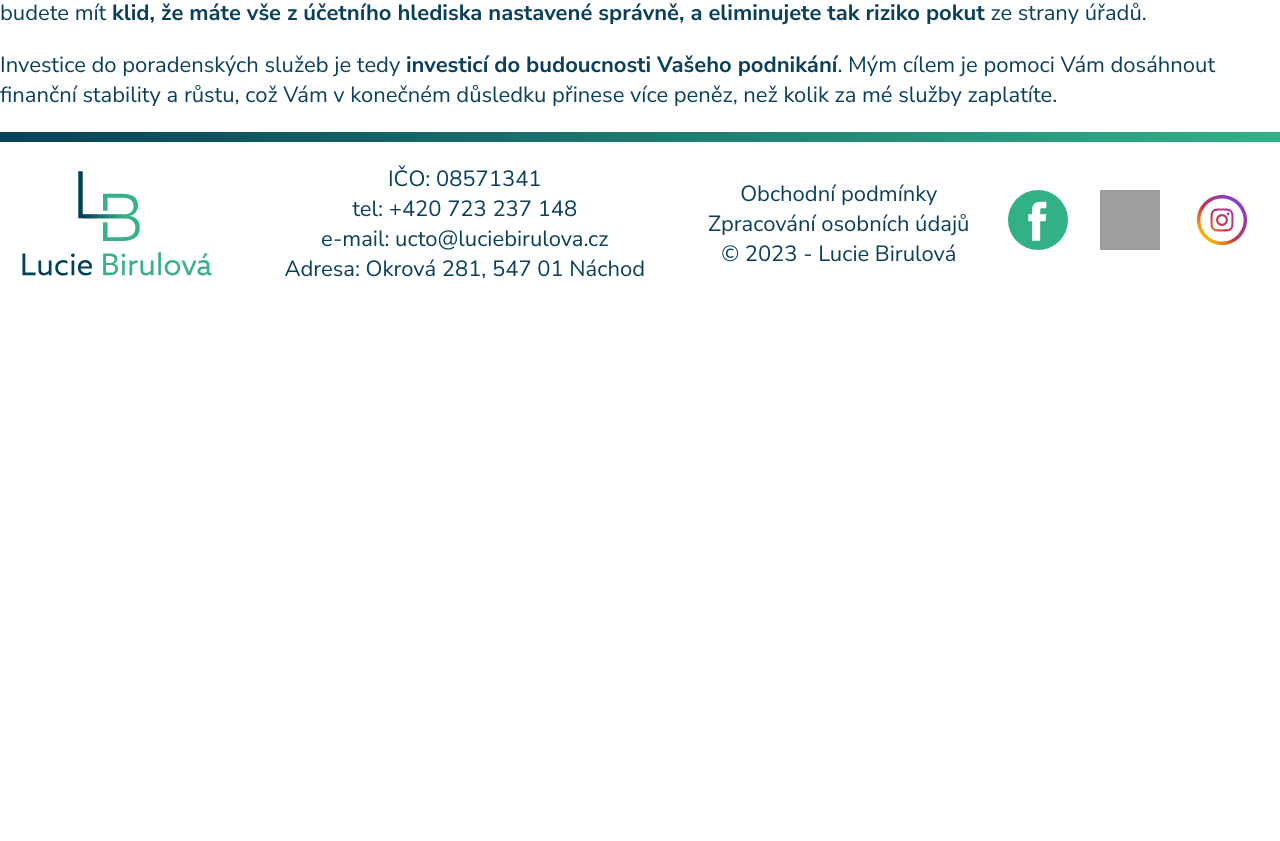
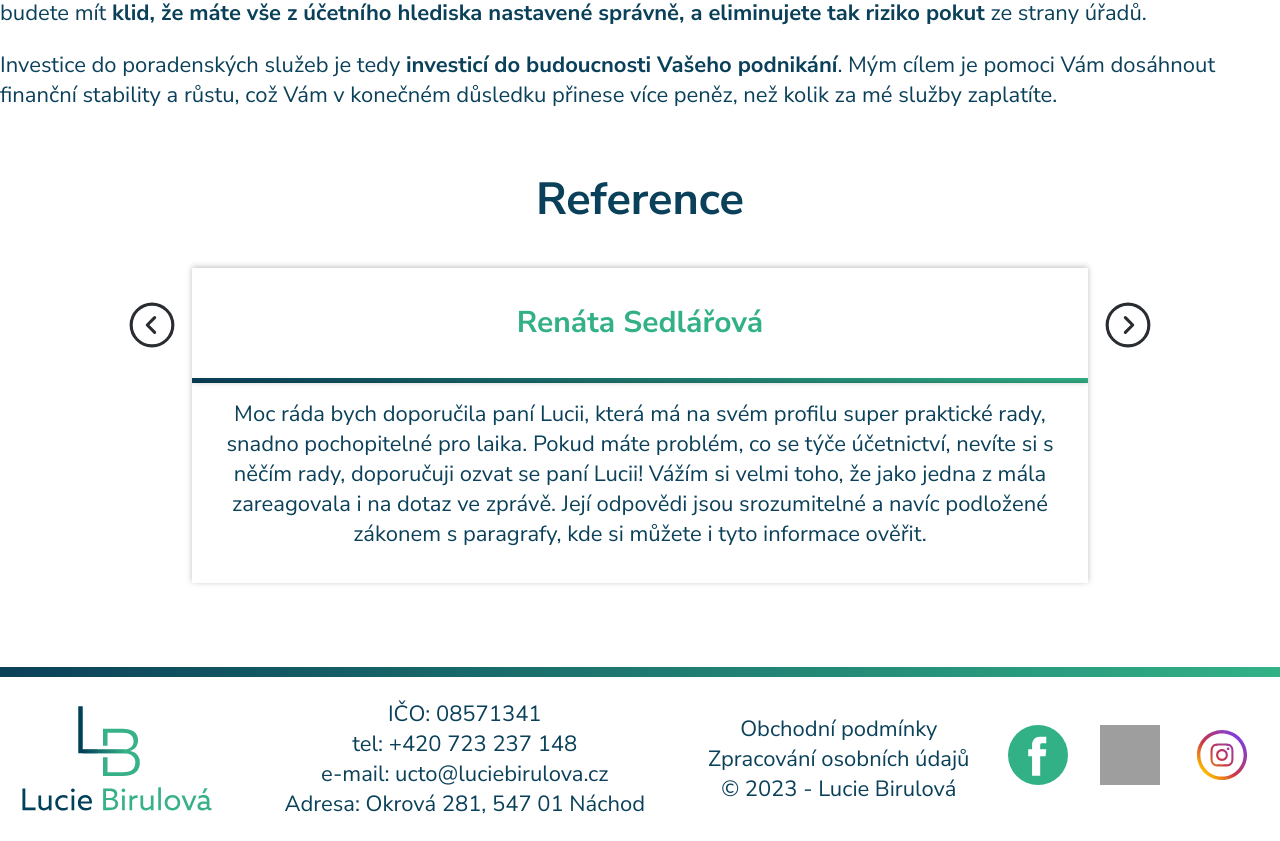
Before and after one commit to PatrikBirula/luciebirulova-readonly, a Next.js app: page /poradenstvi in a window 1280 px wide. Shown: the part 3088-3929 px from the top of the page. Before the commit the page ends 3394 px from the top, so only its background shows below. Built offline with nearby package versions, Linux system fonts and the light colour scheme; grey boxes are pictures that could not be loaded.

Commit message:
Add references

```diff
--- a/src/app/poradenstvi/page.tsx
+++ b/src/app/poradenstvi/page.tsx
@@ -2,6 +2,7 @@ import "../styles/index.scss";
 import Navbar from "../components/Navbar/navbar";
 import Footer from "../components/Footer/footer";
 import Button from "../components/Buttons/button";
+import References from "../components/References/references";
 import BulletList from "../components/BulletList/bulletList";
 import {
   introduction,
@@ -104,6 +105,10 @@ const coursesRoute = () => {
           důsledku přinese více peněz, než kolik za mé služby zaplatíte.
         </p>
       </section>
+      <section className="references container text-center">
+        <h2>Reference</h2>
+        <References />
+      </section>
       <Footer />
     </>
   );
```
